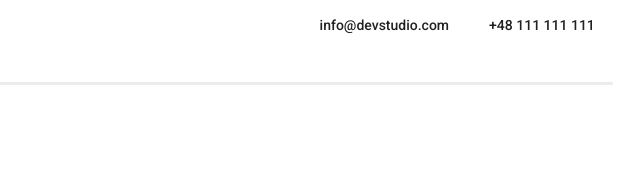
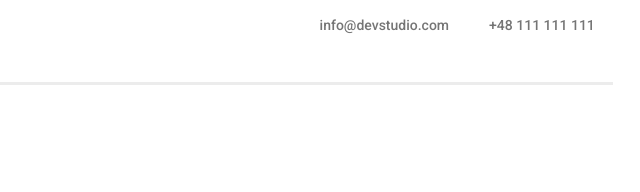
Before and after one commit to jaciubas/goit-markup-hw-03, a plain HTML site: page portfolio.html in a window 1280 px wide. Shown: the top 192 px of the page, 627-1267 px from the left. Drawn offline with nearby package versions, Linux system fonts and the light colour scheme.

Commit message:
Add files via upload

```diff
--- a/portfolio.html
+++ b/portfolio.html
@@ -43,13 +43,13 @@
       </nav>
       <ul class="mailtel">
         <li class="list-element">
-          <a class="reference telMailHeader" href="mailto:info@devstudio.com">
+          <a class="telMailHeader" href="mailto:info@devstudio.com">
             info@devstudio.com</a
           >
         </li>
         <li class="list-element">
           <span class="phoneAndMail"
-            ><a class="reference telMailHeader" href="tel:+48111111111"
+            ><a class="telMailHeader" href="tel:+48111111111"
               >+48 111 111 111</a
             ></span
           >
```
